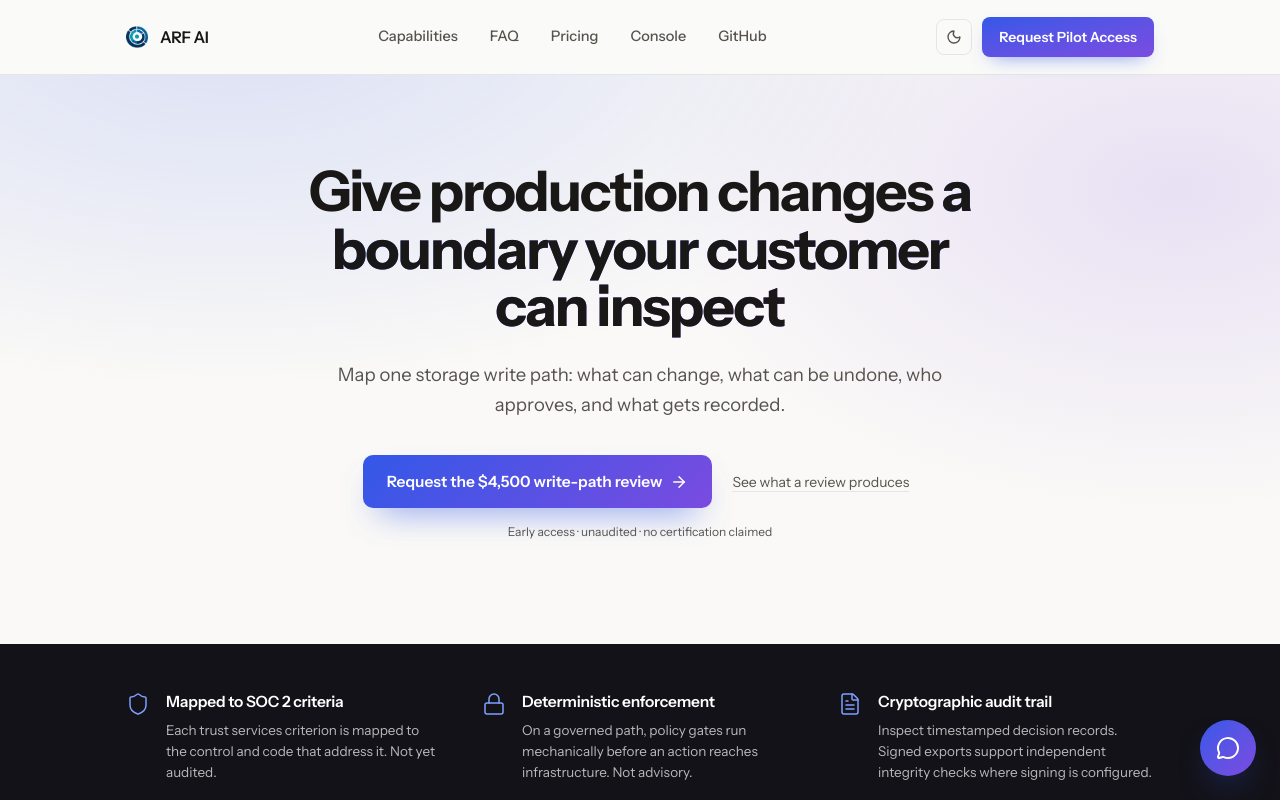
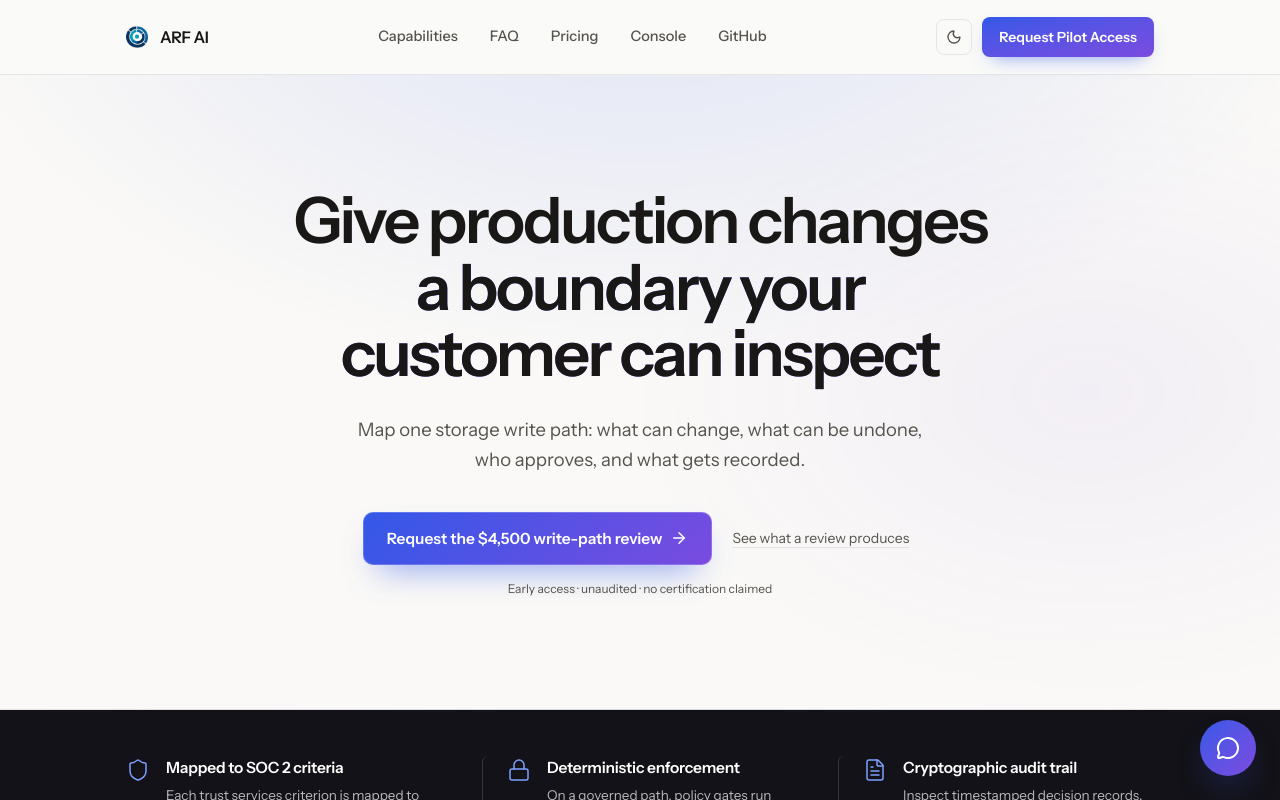
Before and after one commit to arf-foundation/arf-frontend, a Next.js app: page / in a window 1280 px wide. Shown: the top 800 px of the page. Built offline with nearby package versions, Linux system fonts and the light colour scheme.

Commit message:
ui: refine homepage typography and ambient visual treatment

```diff
--- a/app/globals.css
+++ b/app/globals.css
@@ -479,6 +479,34 @@ main > div:first-child {
         transparent 70%
       );
   }
+  /* Homepage only: pricing keeps the shared hero wash above. */
+  .arf-landing-hero {
+    border-bottom: 1px solid var(--hairline);
+    background-image:
+      radial-gradient(
+        ellipse 70% 90% at 50% -25%,
+        rgba(51, 88, 232, 0.14),
+        transparent 80%
+      ),
+      radial-gradient(
+        ellipse 45% 60% at 85% 50%,
+        rgba(122, 75, 224, 0.06),
+        transparent 80%
+      );
+  }
+  .dark .arf-landing-hero {
+    background-image:
+      radial-gradient(
+        ellipse 70% 90% at 50% -25%,
+        rgba(51, 88, 232, 0.23),
+        transparent 80%
+      ),
+      radial-gradient(
+        ellipse 45% 60% at 85% 50%,
+        rgba(122, 75, 224, 0.12),
+        transparent 80%
+      );
+  }
   .arf-dark-wash {
     background-image:
       radial-gradient(
--- a/app/page.tsx
+++ b/app/page.tsx
@@ -335,19 +335,19 @@ export default function LandingPage() {
           No longer paired with a decision-path visual here -- that content
           duplicated the Architecture section's pipeline one scroll down.
           Single canonical version now lives there (components/ArchitecturePipeline). */}
-      <section className="arf-hero-wash">
-        <div className="arf-shell py-[88px] pb-[104px]">
-          <div className="mx-auto max-w-[680px] text-center">
-            <h1 className="mx-auto mb-6 max-w-[20ch] text-[clamp(2.5rem,5vw,3.5rem)] font-bold leading-[1.03] tracking-[-0.033em] text-pretty">
+      <section className="arf-hero-wash arf-landing-hero">
+        <div className="arf-shell py-20 sm:py-24 lg:py-28">
+          <div className="mx-auto max-w-[760px] text-center">
+            <h1 className="mx-auto mb-7 max-w-[21ch] text-[clamp(2.5rem,5.5vw,4rem)] font-semibold leading-[1.04] tracking-[-0.04em] text-balance">
               Give production changes{" "}
               <span className="arf-gradient-text">a boundary your customer can inspect</span>
             </h1>
-            <p className="mx-auto mb-9 max-w-[52ch] text-[18.5px] leading-[1.6] text-[color:var(--text-secondary)] text-pretty">
+            <p className="mx-auto mb-9 max-w-[46ch] text-[17px] leading-[1.65] text-[color:var(--text-secondary)] sm:text-[18.5px] text-pretty">
               Map one storage write path: what can change, what can be undone,
               who approves, and what gets recorded.
             </p>
             <div className="flex flex-wrap items-center justify-center gap-3">
-              <Link href="/signup" className="arf-btn-primary">
+              <Link href="/signup" className="arf-btn-primary max-w-full justify-center ring-1 ring-inset ring-white/20 focus-visible:outline-2 focus-visible:outline-offset-4 focus-visible:outline-arf-blue">
                 Request the $4,500 write-path review <ArrowRight size={18} />
               </Link>
               <Link
@@ -367,11 +367,11 @@ export default function LandingPage() {
       {/* ─── Trust & compliance strip: the 3-second social-proof bar ─────────── */}
       <section className="bg-arf-dark py-[46px]">
         <div className="arf-shell grid gap-10 md:grid-cols-3">
-          {TRUST.map((item) => (
+          {TRUST.map((item, idx) => (
             <Link
               key={item.title}
               href={item.href}
-              className="group flex gap-4 rounded-md focus-visible:outline-2 focus-visible:outline-offset-4 focus-visible:outline-[#7fa0ff]"
+              className={`group flex gap-4 rounded-md focus-visible:outline-2 focus-visible:outline-offset-4 focus-visible:outline-[#7fa0ff] ${idx > 0 ? "lg:border-l lg:border-white/15 lg:pl-6" : ""}`}
             >
               <item.icon
                 className="mt-0.5 h-6 w-6 flex-shrink-0 text-[#7fa0ff]"
```
